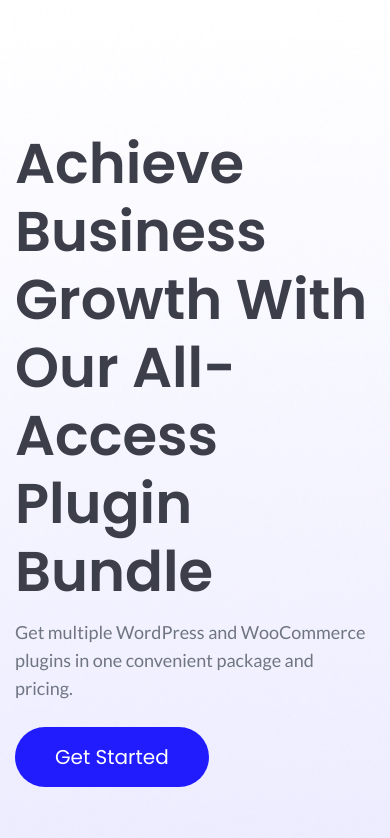
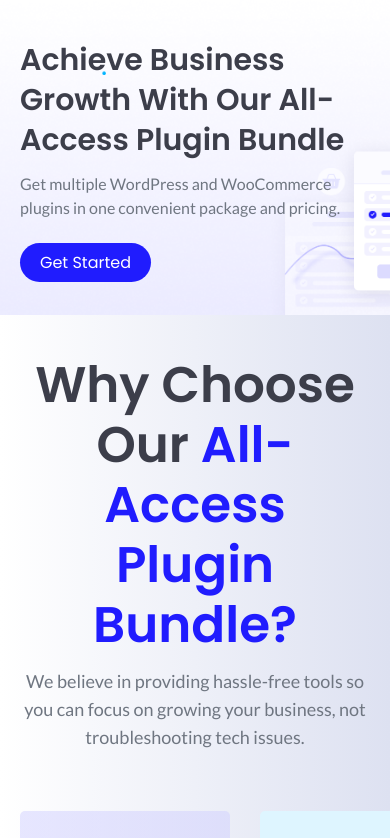
Before and after one commit to mamun-prodhan/rex-pricing, a plain HTML site: page index.html in a window 390 px wide. Shown: the top 838 px of the page. Drawn offline with Linux system fonts and the light colour scheme.

Commit message:
banner responsive completed

```diff
--- a/index.html
+++ b/index.html
@@ -33,7 +33,7 @@
             </p>
           </div>
           <div class="banner-btn">
-            <a href="#">Get Started</a>
+            <a href="#" role="button" target="_self">Get Started</a>
           </div>
         </div>
       </div>
--- a/styles/style.css
+++ b/styles/style.css
@@ -284,7 +284,7 @@
 }
 .checkout-section-title {
   max-width: 723px;
-  padding-bottom: 60px;
+  padding-bottom: 40px;
 }
 .checkout-section-title h2 {
   font-size: 40px;
@@ -393,3 +393,53 @@
 .checkout-btn a:hover {
   color: #201cfe;
 }
+
+/* responsive mobile */
+@media screen and (max-width: 576px) {
+  /* banner */
+  .rex-pricing-banner {
+    background-position: center;
+    background-size: cover;
+  }
+  .container {
+    padding: 40px 20px 40px 20px;
+    margin: 0 auto;
+  }
+  .banner-title {
+    max-width: 400px;
+  }
+  .banner-title h2 {
+    font-size: 30px;
+    font-weight: 600;
+    line-height: 40px;
+    font-family: "Poppins", sans-serif;
+    color: #3c3e4a;
+  }
+  .banner-description {
+    max-width: 596px;
+    padding-top: 12px;
+  }
+  .banner-description p {
+    font-size: 16px;
+    font-weight: 400;
+    line-height: 24px;
+    color: #6f7681;
+    font-family: "lato", sans-serif;
+  }
+  .banner-btn {
+    padding: 30px 0 0 0;
+  }
+  .banner-btn a {
+    padding: 8px 20px;
+    background-color: #201cfe;
+    border-radius: 30px;
+    color: white;
+    text-decoration: none;
+    font-size: 16px;
+    font-weight: 400;
+  }
+}
+
+/* responsive tablet */
+@media screen and (min-width: 576px) and (max-width: 992px) {
+}
```
